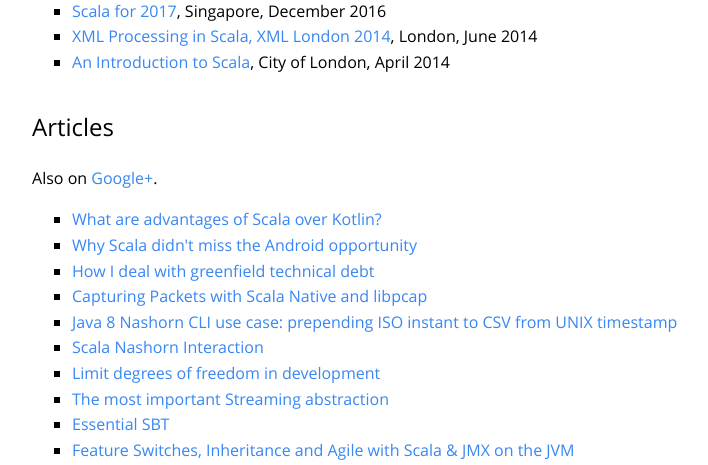
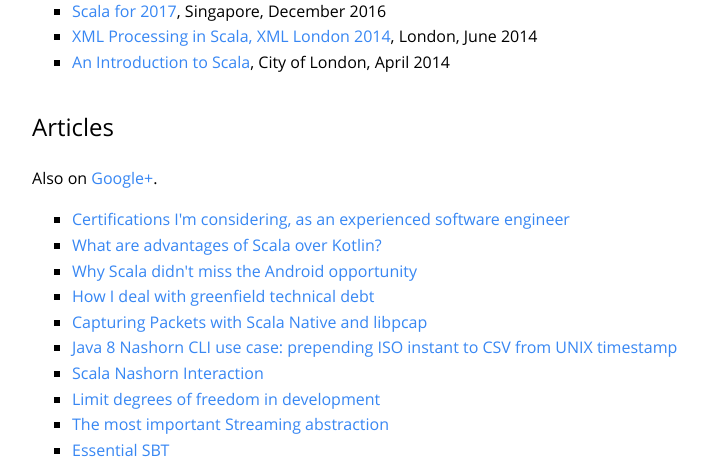
Before and after one commit to philicious/ScalaWilliam.com, a PHP site: page / in a window 1280 px wide. Shown: the part 393-858 px from the top of the page, without its empty margins (256-964 px from the left). Run offline with PHP 8.4, Linux system fonts and the light colour scheme.

Commit message:
Update index.php

```diff
--- a/index.php
+++ b/index.php
@@ -47,6 +47,8 @@
     <p>Also on <a href="https://plus.google.com/collection/oFuHlB" target="_blank">Google+</a>.</p>
 
     <ul>
+	    <li><a href="https://dev.to/scalawilliam/certifications-im-considering-as-an-experienced-software-engineer">Certifications I'm considering, as an experienced software engineer
+		    </a></li>
 	    <li><a href="https://www.quora.com/What-are-advantages-of-Scala-over-Kotlin/answer/William-Narmontas?srid=DB6V">What are advantages of Scala over Kotlin?
 		    </a></li>
 	          <li><a href="https://medium.com/@ScalaWilliam/why-scala-didnt-miss-the-android-opportunity-92eaaf63c339">Why Scala didn't miss the Android opportunity</a></li>
```
